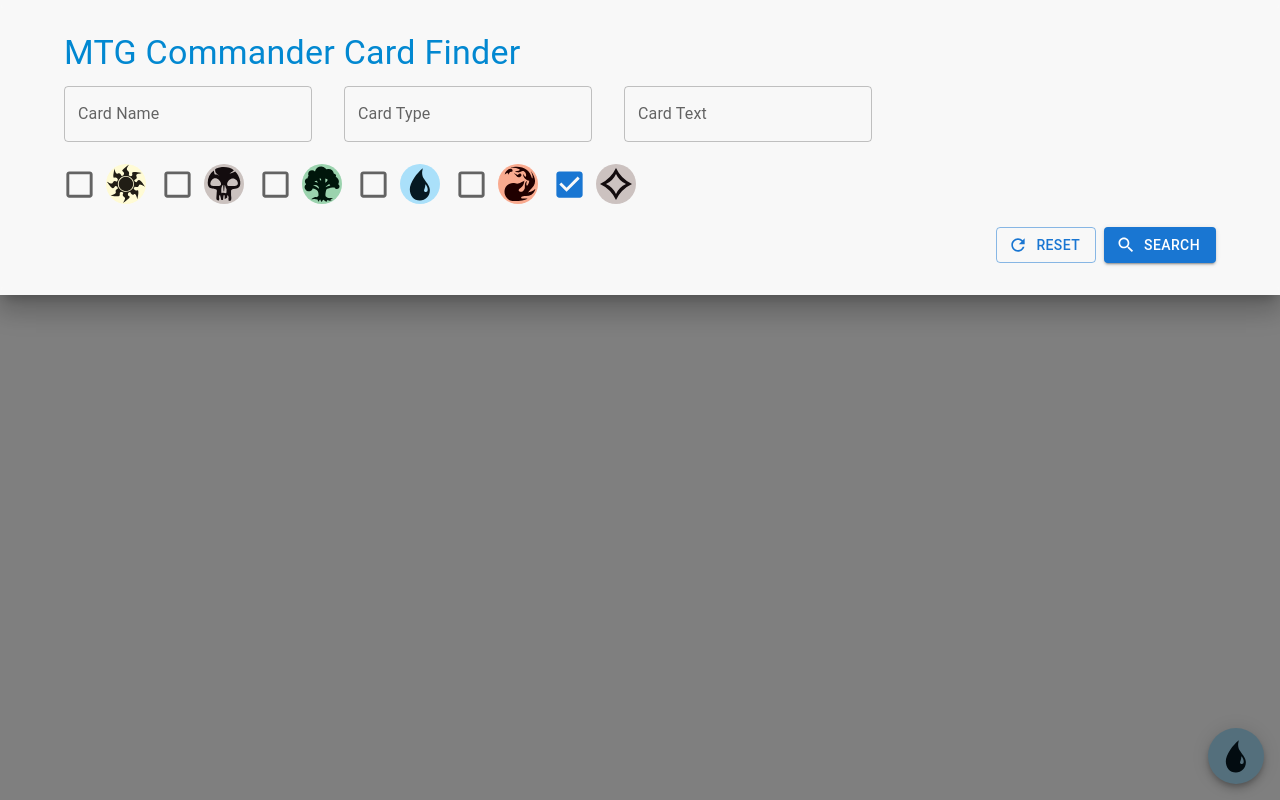
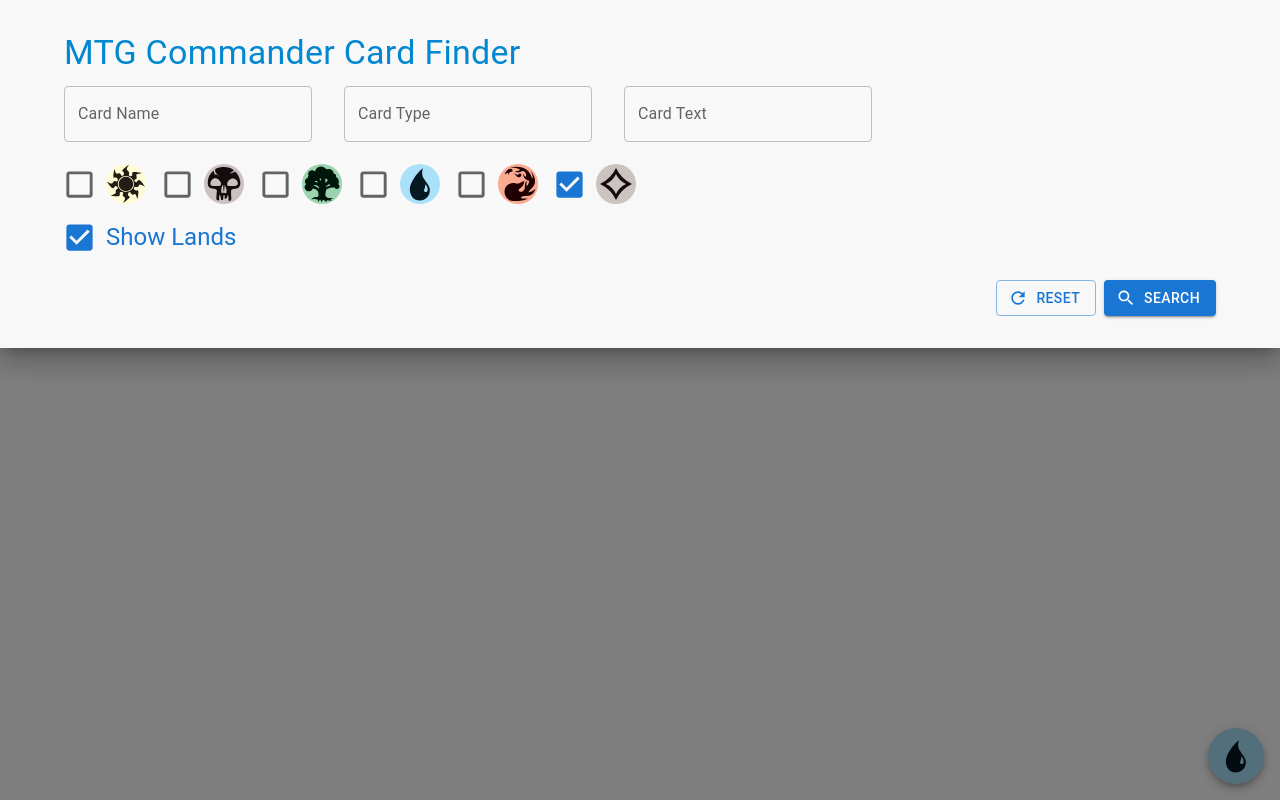
Before and after one commit to flyingshoe/mtg-card-finder, a Next.js app: page / in a window 1280 px wide. Built offline with nearby package versions, Linux system fonts and the light colour scheme.

Commit message:
feat: add show land toggle

```diff
--- a/app/page.tsx
+++ b/app/page.tsx
@@ -26,7 +26,8 @@ interface SavedQueryProps {
   type: string;
   text: string;
   colors: string;
-  colorless: string;
+  colorless: boolean;
+  showLands: boolean;
 }
 
 type ImageUris = {
@@ -183,7 +184,8 @@ export default function Home() {
     type: "",
     text: "",
     colors: "",
-    colorless: "",
+    colorless: true,
+    showLands: true,
   };
   const [savedQuery, setSavedQuery] = useState<SavedQueryProps>(defaultState);
   const [showPaginationBar, setShowPaginationBar] = useState(false);
@@ -195,7 +197,7 @@ export default function Home() {
     setShowDrawer((open) => !open);
   };
 
-  function generateColorQuery(colors: string, colorless: string) {
+  function generateColorQuery(colors: string, colorless: boolean) {
     if (colors && colorless) {
       return `(id<=${colors} or id:colorless)`;
     }
@@ -209,7 +211,7 @@ export default function Home() {
   }
 
   async function fetchCard(
-    { name, colors, type, text, colorless }: SavedQueryProps,
+    { name, colors, type, text, colorless, showLands }: SavedQueryProps,
     pageNumber: string
   ) {
     setShowDrawer(false);
@@ -228,7 +230,8 @@ export default function Home() {
           .split(" ")
           .map((q) => `o:${q}`)
           .join(" ")})`,
-      `f:commander (game:paper)`,
+      !showLands && "-t:land",
+      "f:commander (game:paper)",
     ];
 
     const searchParams = new URLSearchParams({
@@ -267,14 +270,17 @@ export default function Home() {
   const handleSubmit = (e: React.FormEvent<HTMLFormElement>) => {
     e.preventDefault();
     const formData = new FormData(e.target as HTMLFormElement);
+    console.log("formData", formData);
+    console.log("savedQuery.showLands", savedQuery.showLands);
     const data: SavedQueryProps = {
       name: formData.get("name") as string,
       type: formData.get("type") as string,
       text: formData.get("text") as string,
       colors: savedQuery.colors,
-      colorless: formData.get("colorless") as string,
+      colorless: savedQuery.colorless,
+      showLands: savedQuery.showLands,
     };
-
+    console.log("data", data);
     setSavedQuery(data);
     setPageNumber("1"); // reset page number to 1
     fetchCard(data, "1");
@@ -418,11 +424,18 @@ export default function Home() {
                   control={
                     <Checkbox
                       size="large"
-                      defaultChecked={savedQuery.colorless != null}
+                      checked={savedQuery.colorless}
+                      name="colorless"
+                      onChange={(e) => {
+                        setSavedQuery((prevState) => {
+                          return {
+                            ...prevState,
+                            colorless: e.target.checked,
+                          };
+                        });
+                      }}
                     />
                   }
-                  name="colorless"
-                  value="colorless"
                   label={
                     <Image
                       src="/images/colorless_mana.svg"
@@ -433,6 +446,33 @@ export default function Home() {
                   }
                 />
               </FormGroup>
+
+              <FormControlLabel
+                control={
+                  <Checkbox
+                    size="large"
+                    checked={savedQuery.showLands}
+                    name="showLands"
+                    onChange={(e) => {
+                      setSavedQuery((prevState) => {
+                        return {
+                          ...prevState,
+                          showLands: e.target.checked,
+                        };
+                      });
+                    }}
+                  />
+                }
+                label={
+                  <Typography
+                    variant="h5"
+                    color={savedQuery.showLands ? "primary" : ""}
+                    sx={{ userSelect: "none" }}
+                  >
+                    Show Lands
+                  </Typography>
+                }
+              />
 
               <div className="flex flex-row justify-end space-x-2 mt-4">
                 <Button
@@ -460,6 +500,7 @@ export default function Home() {
             </form>
           </Container>
         </Drawer>
+
         <Fab
           aria-label="search"
           sx={{
@@ -481,6 +522,7 @@ export default function Home() {
           />
         </Fab>
       </main>
+
       <footer>
         {showPaginationBar && (
           <AppBar
```
